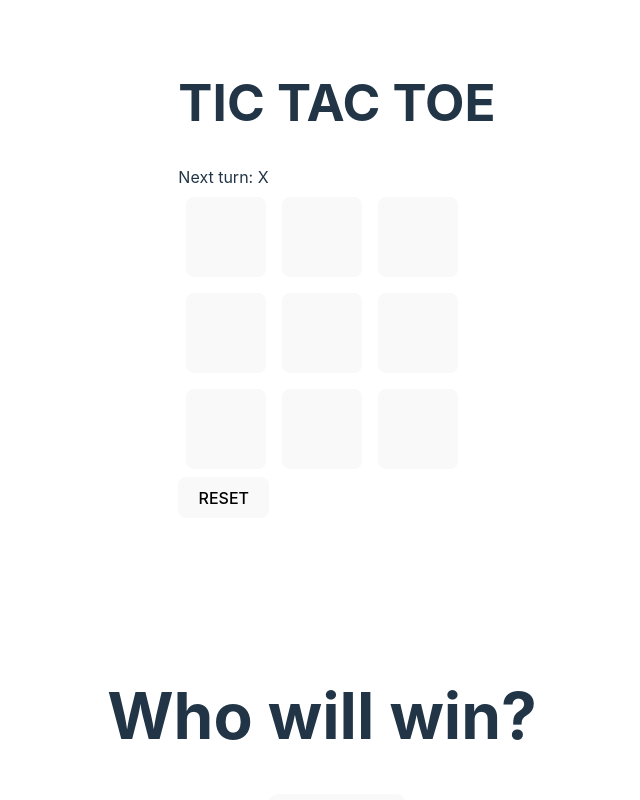
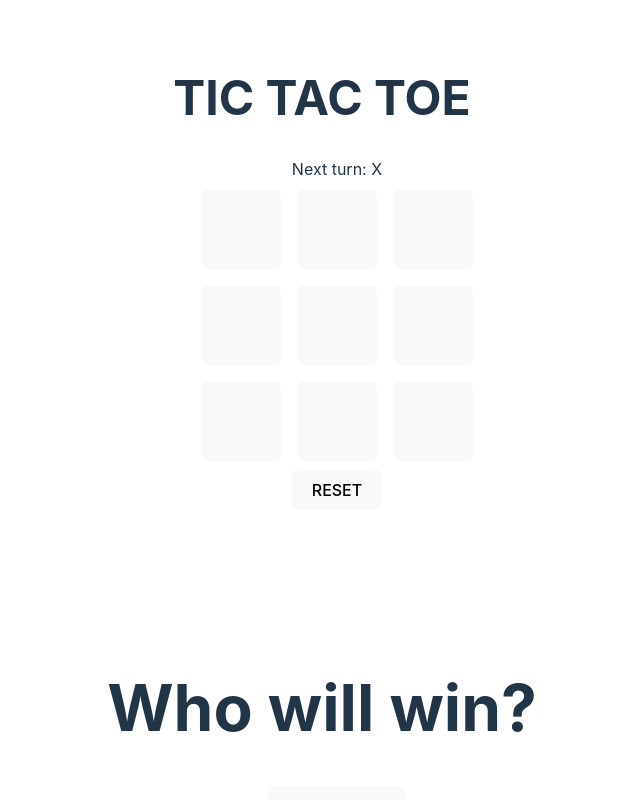
Before and after one commit to MarkoMikaelT/portfolio-react-app, a React (Vite) app: page / in a window 1280 px wide. Shown: the top 800 px of the page, without its empty margins (303-943 px from the left). Built offline with nearby package versions, Linux system fonts and the light colour scheme.

Commit message:
style changes

```diff
--- a/src/tictactoegame/TicTacGame.css
+++ b/src/tictactoegame/TicTacGame.css
@@ -1,10 +1,10 @@
 .tictacgame{
+    display: flex;
+    flex-direction: column;
     margin-top: 5vh;
     margin-bottom: 5vh;
-}
-
-.btn-row{
-
+    align-items: center;
+    justify-content: center;
 }
 
 .btn-square{
@@ -18,3 +18,41 @@
     content: "";
 
 }
+.btn-square:hover{
+    animation-name: dropShadow;
+    animation-duration: 2s;
+    animation-iteration-count: infinite;
+}
+
+.text-top{
+    font-size: 6vh;
+    animation-name: leftToRight;
+    animation-duration: 3s;
+    animation-iteration-count: infinite;
+}
+
+@keyframes leftToRight{
+    0%{
+        transform: translateX(0);
+    }
+    33%{
+        transform: translateX(10vw);
+    }
+    67%{
+        transform: translateX(-10vw);
+    }
+    100%{
+        transform: translateX();
+    }
+}
+@keyframes dropShadow{
+    0%{
+        box-shadow: 0 0 0px ;
+    }
+    50%{
+        box-shadow: 0 0 20px ;
+    }
+    100%{
+        box-shadow: 0 0 0px ;
+    }
+}
--- a/src/tictactoegame/TicTacGame.tsx
+++ b/src/tictactoegame/TicTacGame.tsx
@@ -76,7 +76,7 @@ const TicTacGame = () => {
 
   return (
     <div className='tictacgame'>
-      <h1>TIC TAC TOE</h1>
+      <h1 className='text-top'>TIC TAC TOE</h1>
       <div className='winstatus'>{status}</div>
       <div className='grid-squares'>
         <div className='btn-row'>
```
